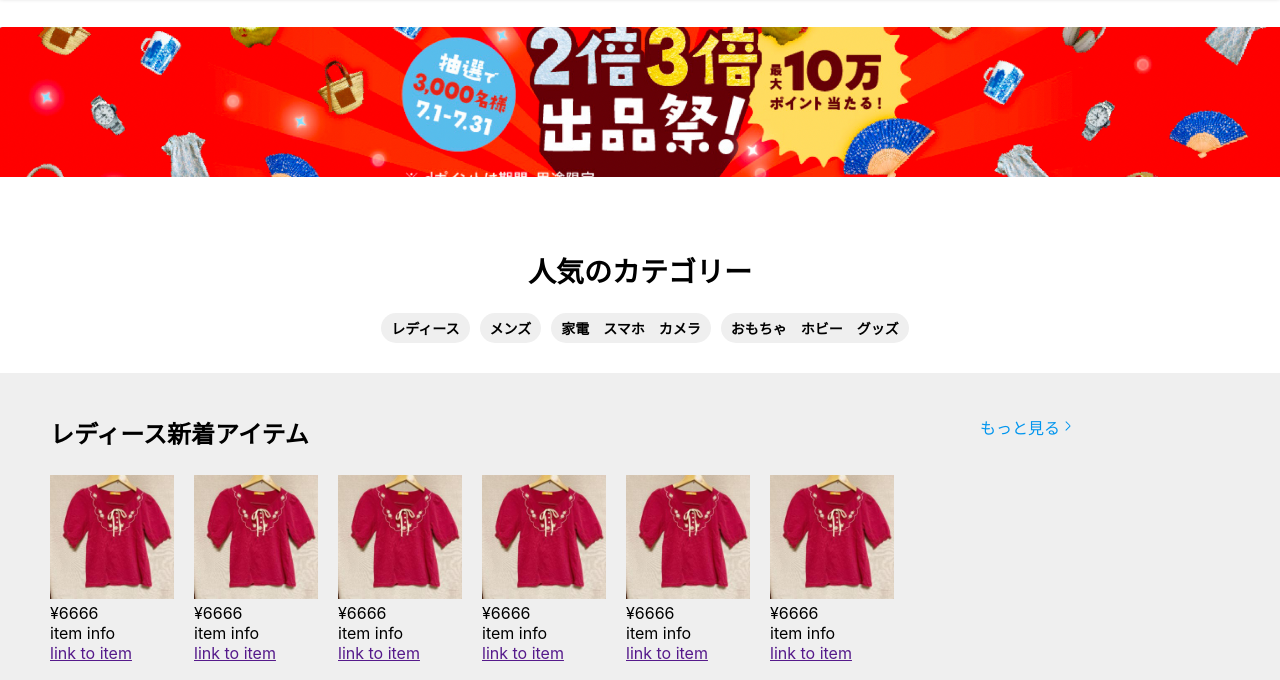
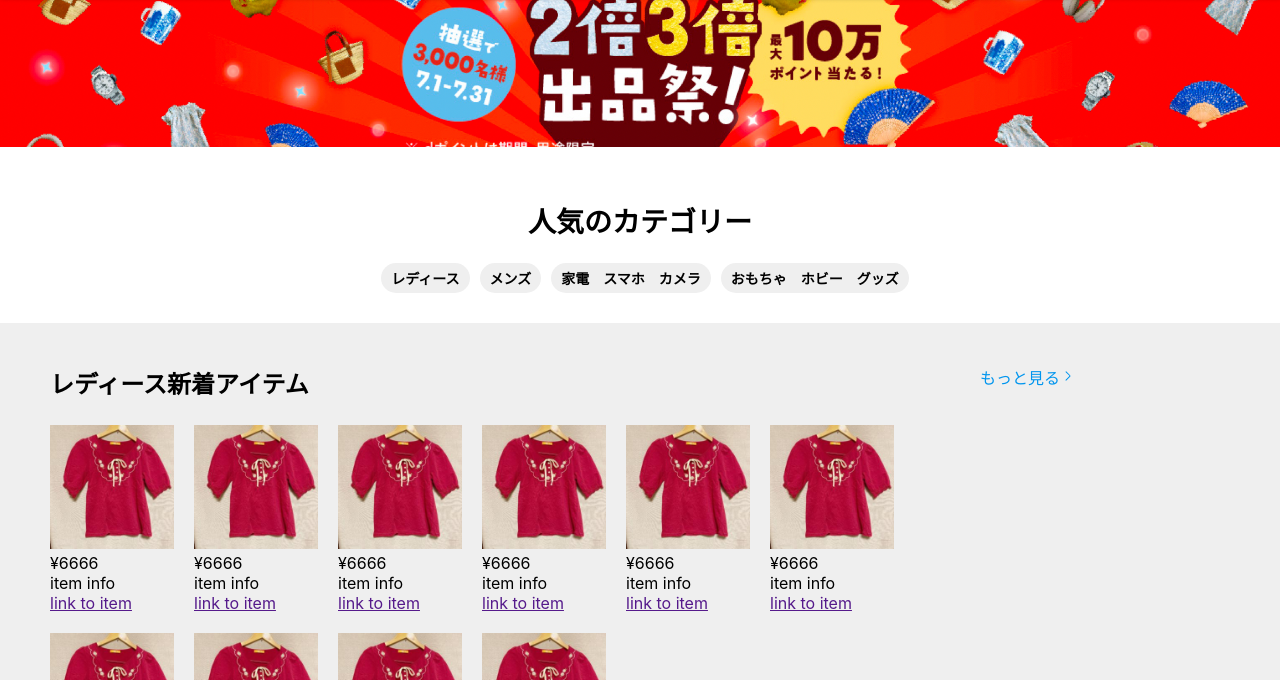
Before and after one commit to yoko-at-home/mercari_app, a plain HTML site: page index.html in a window 1280 px wide. Shown: the part 101-781 px from the top of the page. Drawn offline with Linux system fonts and the light colour scheme.

Commit message:
bug fixed

```diff
--- a/landing.css
+++ b/landing.css
@@ -563,7 +563,7 @@ button:hover {
     position: relative;
   }
   .items-section--banner {
-    margin: 30px auto 20px;
+    /* margin: 30px auto 20px; */
     width: 100%;
     height: 300px;
   }
```
